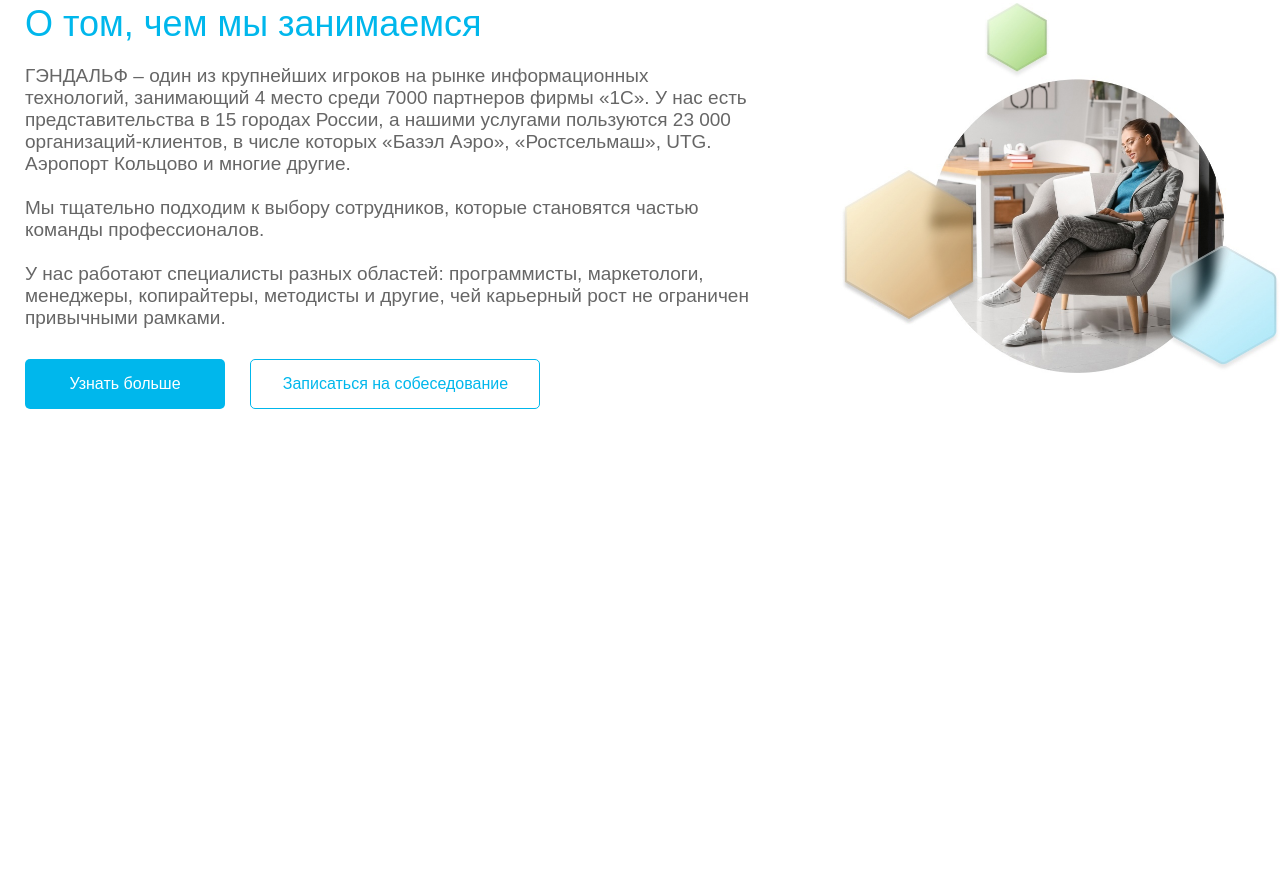
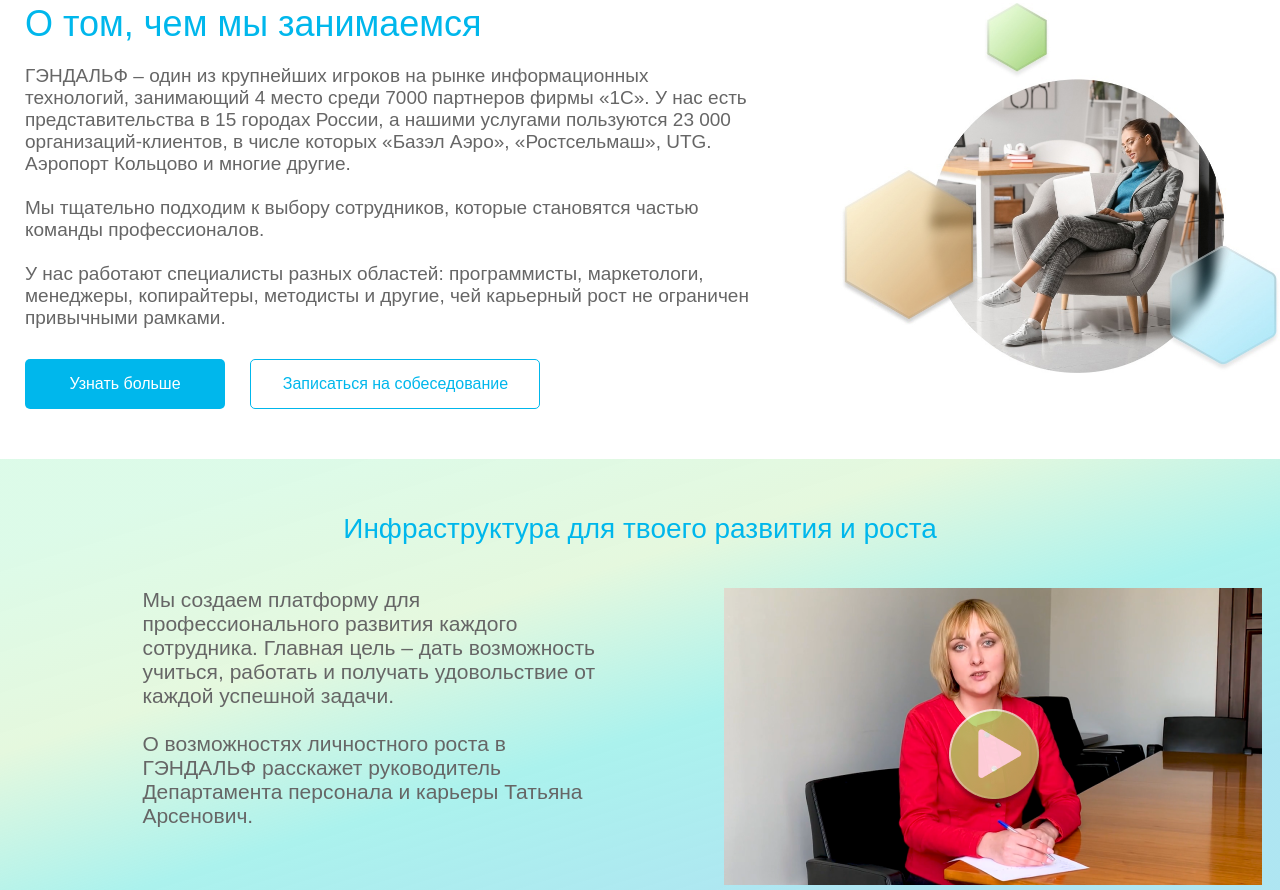
Before and after one commit to x1agy/GendalfTestTask, a website: page index.html in a window 1280 px wide. Shown: the part 713-1603 px from the top of the page. Before the commit the page ends 1236 px from the top, so only its background shows below. Drawn offline with Linux system fonts and the light colour scheme.

Commit message:
completed videoAbout container

```diff
--- a/css/main.css
+++ b/css/main.css
@@ -1,2 +1,3 @@
 @import url(mainStyles.css/welcomeContainerStyle.css);
 @import url(mainStyles.css/aboutContainerStyle.css);
+@import url(mainStyles.css/videoAboutContainerStyle.css);
--- a/css/mainStyles.css/aboutContainerStyle.css
+++ b/css/mainStyles.css/aboutContainerStyle.css
@@ -1,6 +1,7 @@
 .main__container-about{
     display: flex;
     margin-top: 50px;
+    justify-content: center;
 }
 
 .about-filing-text-paragraph{
@@ -8,6 +9,12 @@
 }
 
 .about-filing{
+    max-width: 1280px;
+    display: flex;
+    width: 100%;
+}
+
+.about-mainContent{
     display: block;
 }
 
@@ -54,8 +61,8 @@
 
 @media (min-width: 360px){
     .main__container-about{
-        height: 673px;
         padding-left: 5px;
+        margin-bottom: 50px;
     }
     .about-filing-image{
         display: none;
@@ -96,7 +103,6 @@
         align-items: center;
     }
     .main__container-about{
-        height: 520px;
         padding-left: 25px;
     }
     .about-filing-image{
--- /dev/null
+++ b/css/mainStyles.css/videoAboutContainerStyle.css
@@ -0,0 +1,66 @@
+.main__container-videoAbout{
+    background: linear-gradient(163deg, rgba(40, 228, 115, 0.16) 11.27%, rgba(70, 205, 22, 0.14) 35.82%, rgba(39, 221, 209, 0.39) 57.4%, rgba(5, 176, 213, 0.32) 82.7%);
+    backdrop-filter: blur(3.5px);
+    padding: 35px 18px 0 18px;
+    display: flex;
+    justify-content: center;
+}
+
+.videoAbout-filing{
+    max-width: 1280px;
+}
+
+.videoAbout-title{
+    color: #00B7EC;
+    text-align: center;
+    font-size: 28px;
+    font-style: normal;
+    font-weight: 10;
+    line-height: normal;
+}
+
+.videoHolder-description{
+    color: #666;
+    font-size: 21px;
+    font-style: normal;
+    font-weight: 10;
+    line-height: normal;
+}
+
+.videoAbout-videoHolder{
+    display: flex;
+}
+
+.videoHolder-video{
+    position: relative;
+    width: fit-content;
+}
+
+.video-playButtonIcon{
+    cursor: pointer;
+    position: absolute;
+    left: 41%;
+    top: 40%;
+}
+
+@media(min-width: 360px){
+    .videoAbout-videoHolder{
+        flex-direction: column;
+        align-items: center;
+    }
+    .videoAbout-title{
+        margin-bottom: 0px;
+    }
+}
+@media(min-width: 910px){
+    .videoAbout-title{
+        margin-bottom: 43px;
+    }
+    .videoHolder-description{
+        margin: 0 10% 0 10%;
+    }
+    .videoAbout-videoHolder{
+        flex-direction: row;
+        align-items: start;
+    }
+}
--- a/index.html
+++ b/index.html
@@ -43,6 +43,7 @@
 
         <div class="main__container-about">
             <div class="about-filing">
+                <div class="about-mainContent">
                     <div class="about-filing-text">
                         <h1 class="about-filing-text-title">О том, чем мы занимаемся</h1>
                         <p class="about-filing-text-paragraph">ГЭНДАЛЬФ – один из крупнейших игроков на рынке информационных технологий, занимающий 4 место среди 7000 партнеров фирмы «1С». У нас есть представительства в 15 городах России, а нашими услугами пользуются 23 000 организаций-клиентов, в числе которых «Базэл Аэро», «Ростсельмаш», UTG. Аэропорт Кольцово и многие другие. <br><br> Мы тщательно подходим к выбору сотрудников, которые становятся частью команды профессионалов. <br><br> У нас работают специалисты разных областей: программисты, маркетологи, менеджеры, копирайтеры, методисты и другие, чей карьерный рост не ограничен привычными рамками.</p>
@@ -54,6 +55,21 @@
                 </div>
                 <img class="about-filing-image" src="img/mainimages/mainAboutFilingImage.jpg" alt="AboutFilingImage">
             </div>
+        </div>
+
+        <div class="main__container-videoAbout">
+            <div class="videoAbout-filing">
+                <h1 class="videoAbout-title">Инфраструктура для твоего развития и роста</h1>
+                <div class="videoAbout-videoHolder">
+                    <p class="videoHolder-description">Мы создаем платформу для профессионального развития каждого сотрудника. Главная цель – дать возможность учиться, работать и получать удовольствие от каждой успешной задачи. <br><br> О возможностях личностного роста в ГЭНДАЛЬФ расскажет руководитель Департамента персонала и карьеры Татьяна Арсенович.</p>
+                    <div class="videoHolder-video">
+                        <img class="video-image" src="img/mainimages/mainVideoAboutImage.png" alt="VideoAboutImage">
+                        <img class="video-playButtonIcon" src="img/mainimages/mainVideoAboutPlayButtonIcon.png" alt="VideoAboutPlayButtonIcon">
+                    </div>
+                </div>
+            </div>
+        </div>
+
     </main>
 </body>
 </html>
```
Also changed, not shown: img/mainimages/mainVideoAboutImage.png (added), img/mainimages/mainVideoAboutPlayButtonIcon.png (added). Lines whose indentation alone changed are shown as unchanged.
